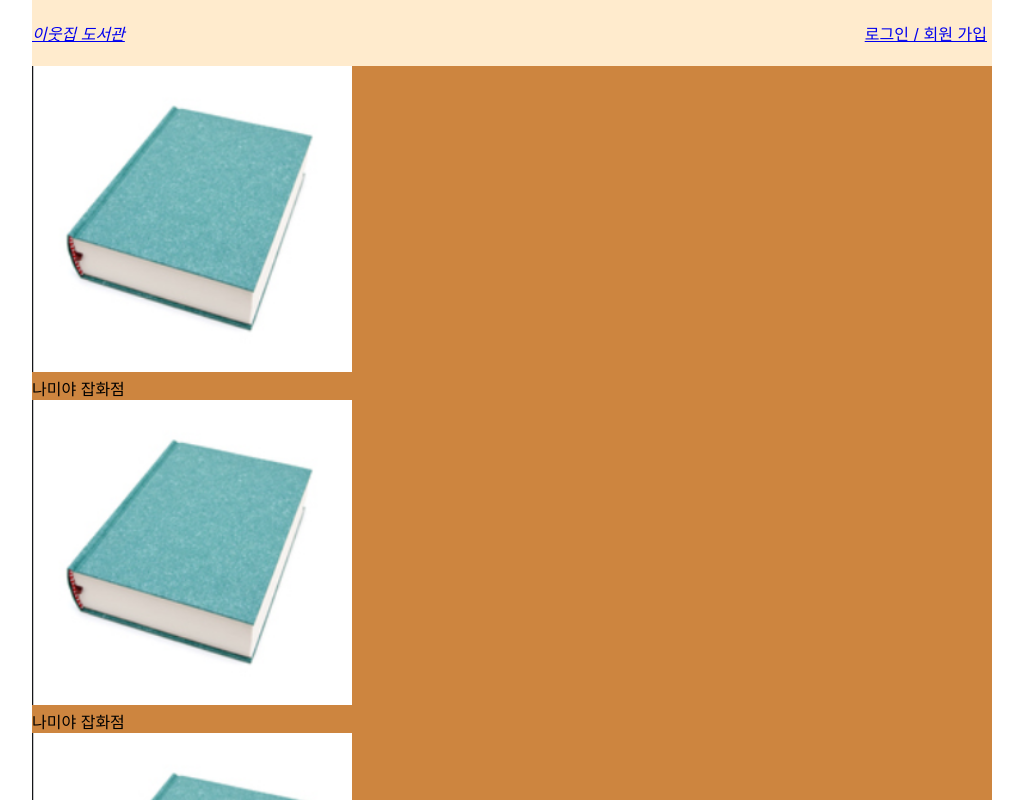
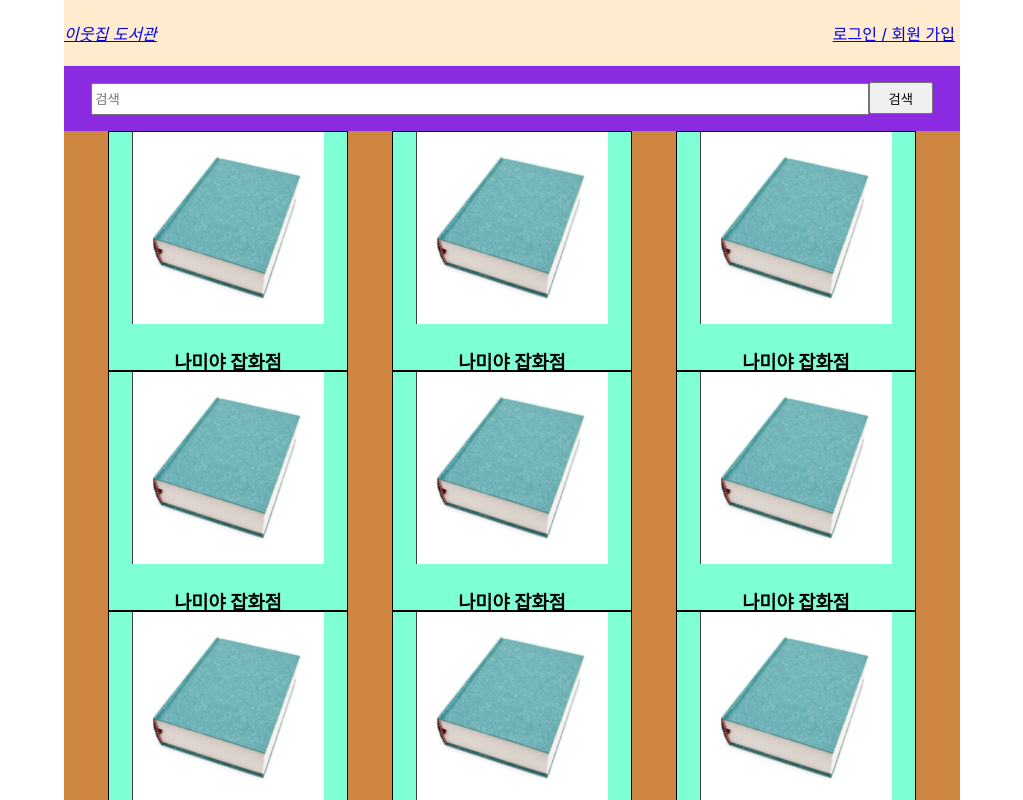
Before and after one commit to neighbor-s-library/front-end, a React (Create React App) app in the folder neighbors_front/: page / in a window 1280 px wide. Shown: the top 800 px of the page, without its empty margins (128-1151 px from the left). Built offline with nearby package versions, Linux system fonts and the light colour scheme.

Commit message:
프로토타입 메인페이지 구현 완료

```diff
--- a/neighbors_front/src/App.css
+++ b/neighbors_front/src/App.css
@@ -1,11 +1,9 @@
 * {
   box-sizing: border-box;
-  width: 100%;
 }
 
 body {
-  display: flex;
-  width:100%;
-  max-width: 60rem;
+  width:70%;
+  max-width: 100rem;
   margin: auto;
 }
--- a/neighbors_front/src/components/book/book.jsx
+++ b/neighbors_front/src/components/book/book.jsx
@@ -4,7 +4,7 @@ const Book = ({book}) => {
     return (
         <div className={styles.book}>
             <img className={styles.image} src={book.image} />
-            <p className={styles.title}>{book.title}</p>
+            <h3 className={styles.title}>{book.title}</h3>
         </div>
     )
 }
--- a/neighbors_front/src/components/book/book.module.css
+++ b/neighbors_front/src/components/book/book.module.css
@@ -1,12 +1,12 @@
 .book {
-    display: inline;
+    border: black 1px solid;
+    background-color: aquamarine;
+    width: 15rem;
+    height: 15rem;
 }
 
 .image {
-    width:  20rem;
+    width:12rem;
+    height: 12rem;
+
 }
-
-.title {
-    width: 20rem;
-    margin: 0;
-}
--- a/neighbors_front/src/components/main_page/main_page.jsx
+++ b/neighbors_front/src/components/main_page/main_page.jsx
@@ -1,14 +1,18 @@
 import styles from "./main_page.module.css"
 import Book from "../book/book";
+import Search from "../search/search";
 
 const MainPage = ({data}) => {
     console.log(data);
     return(
+        <>
+        <Search />
         <div className={styles.lists}>
             {data.map((book,index) => {
                 return <Book key={index} book={book}/>
             })}
         </div>
+        </>
     )
 }
 
--- a/neighbors_front/src/components/main_page/main_page.module.css
+++ b/neighbors_front/src/components/main_page/main_page.module.css
@@ -1,4 +1,7 @@
 .lists {
+    display: flex;
     background-color: peru;
-    /* displ */
+    flex-wrap: wrap;
+    justify-content: space-evenly;
+    text-align: center;
 }
--- a/neighbors_front/src/components/navbar/navbar.module.css
+++ b/neighbors_front/src/components/navbar/navbar.module.css
@@ -1,7 +1,7 @@
 .navbar {
     display: flex;
     background-color:blanchedalmond;
-    justify-content: center;
+    justify-content: space-between;
     align-items: center;
 }
 
--- /dev/null
+++ b/neighbors_front/src/components/search/search.jsx
@@ -0,0 +1,28 @@
+import styles from "./search.module.css";
+import { useRef } from "react";
+
+const Search = () => {
+  const searchRef = useRef();
+
+  //해야할 일
+  //REST API get 메소드를 통해 밸류값에 해당하는 json형태를 request.
+  const onSubmit = (event) => {
+    const searchBook = {
+      title : searchRef.current.value || ""
+    }
+    event.preventDefault(); //리랜더링 방지
+    searchRef.current.value = ""; //검색 후 텍스트 초기화
+    console.log(searchBook); //json 통신을 위한 객채 밸류 값
+  }
+
+  return (
+    <div className={styles.search}>
+      <form className={styles.form}>
+        <input ref={searchRef} className={styles.input} type="text" placeholder="검색"/>
+        <button className={styles.button}  type="submit" onClick={onSubmit}>검색</button>
+      </form>
+    </div>
+  )
+}
+
+export default Search;
--- /dev/null
+++ b/neighbors_front/src/components/search/search.module.css
@@ -0,0 +1,15 @@
+.search {
+  background-color: blueviolet;
+  padding:1rem;
+  text-align: center;
+}
+
+.input {
+  width: 90%;
+  height: 2rem;
+}
+
+.button {
+  height: 2rem;
+  width: 4rem;
+}
```
Also changed, not shown: 1 other file (tests, documents, lock files or other folders).
